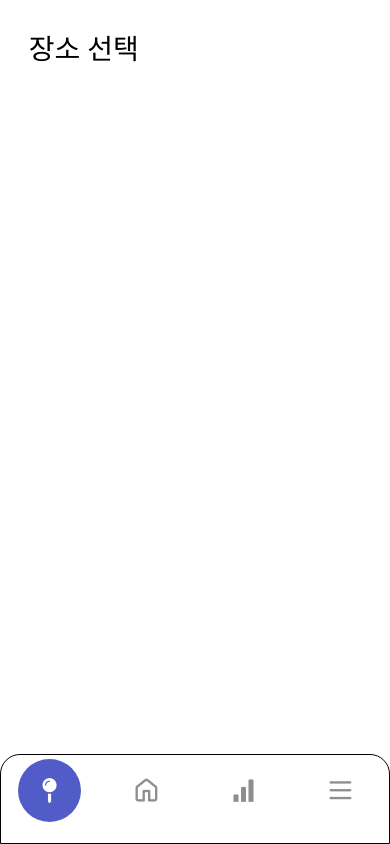
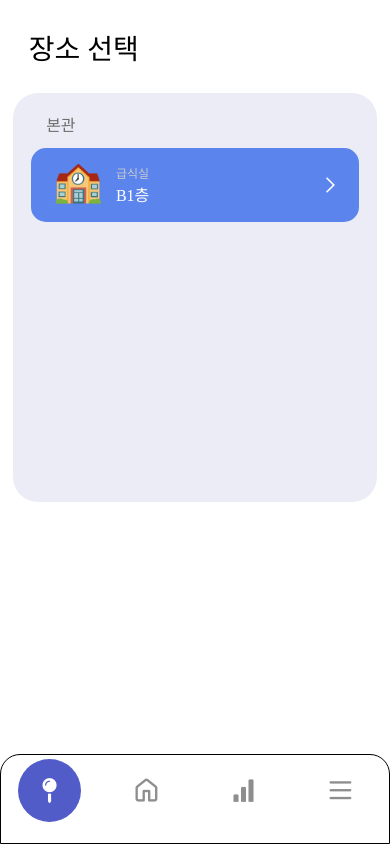
Before and after one commit to SID12g/incheck, a React Native app: screen /ChoosePlace in a window 390 px wide. Built offline with nearby package versions, Linux system fonts and the light colour scheme.

Commit message:
feat : choose place folder

```diff
--- a/screens/member/ChoosePlaceScreen.tsx
+++ b/screens/member/ChoosePlaceScreen.tsx
@@ -1,18 +1,37 @@
-import { Platform, SafeAreaView, ScrollView } from "react-native";
+import { Platform, SafeAreaView, ScrollView, TouchableOpacity } from "react-native";
 import { StyleSheet, Text, View } from "react-native";
 import { Dimensions } from 'react-native';
-
-
+import EvilIcons from 'react-native-vector-icons/EvilIcons';
 
 const windowWidth = Dimensions.get('window').width / 393;
 const windowHeight = Dimensions.get('window').height / 852;
 
+
+
 export default function MemberHomeScreen() {
     return (
         <SafeAreaView style={styles.root}>
-            <View>
+            <View style={styles.topLine}>
                 <Text style={styles.title}>장소 선택</Text>
+            </View>
+            <View style={styles.locationWrap}>
+                <View style={styles.frame}>
+                    <Text style={styles.frameText}>본관</Text>
+                    <View style={styles.folderWrap}>
 
+                        <View style={styles.folder}>
+                            <Text style={styles.folderIcon}>🏫</Text>
+                            <View style={styles.folderTitleWrap}>
+                                <Text style={styles.folderSubTitle}>급식실</Text>
+                                <Text style={styles.folderTitle}>B1층</Text>
+                            </View>
+                            <View style={styles.folderRightIconWrap}>
+                                <EvilIcons style={styles.folderRightIcon} name="chevron-right" color='white' size={40} />
+                            </View>
+                        </View>
+
+                    </View>
+                </View>
             </View>
         </SafeAreaView>
     )
@@ -23,11 +42,73 @@ const styles = StyleSheet.create({
         backgroundColor: 'white',
         flex: 1,
     },
+    topLine: {
+        flexDirection: 'row',
+        alignItems: 'center',
+    },
     title: {
         color: 'black',
         fontSize: 28,
-        fontFamily: 'Pretendard SemiBold',
-        marginLeft: windowWidth*29,
-        marginTop: windowHeight*27,
+        fontFamily: 'Pretendard-SemiBold',
+        marginLeft: windowWidth * 29,
+        marginTop: windowHeight * 27,
+    },
+    addIcon: {
+        marginLeft: windowWidth * 191,
+        marginTop: windowHeight * 27,
+    },
+    locationWrap: {
+        alignItems: 'center',
+        marginTop: windowHeight * 27,
+    },
+    frame: {
+        width: windowWidth * 366,
+        height: windowHeight * 412,
+        backgroundColor: '#EBECF5',
+        borderRadius: 25,
+    },
+    frameText: {
+        color: '#6D6D6D',
+        fontSize: 16,
+        fontFamily: 'Pretendard-SemiBold',
+        marginLeft: windowWidth * 33,
+        marginTop: windowHeight * 19,
+    },
+    folderWrap: {
+        alignItems: 'center',
+    },
+    folder: {
+        width: windowWidth * 330,
+        height: windowHeight * 75,
+        backgroundColor: '#5B84EC',
+        borderRadius: 15,
+        flexDirection: 'row',
+        marginTop: windowHeight * 12,
+        alignItems: 'center',
+    },
+    folderIcon: {
+        fontSize: 40,
+        marginBottom: windowHeight * 10,
+        marginLeft: windowWidth * 22,
+    },
+    folderTitleWrap: {
+        marginLeft: windowWidth * 13,
+    },
+    folderSubTitle: {
+        fontSize: 12,
+        fontFamily: 'Pretendard-Medium',
+        color: '#CBCBCB',
+    },
+    folderTitle: {
+        fontSize: 16,
+        fontFamily: 'Pretendard-SemiBold',
+        color: 'white',
+    },
+    folderRightIconWrap: {
+        position: 'absolute',
+        marginLeft: windowWidth*280,
+    },
+    folderRightIcon: {
+
     },
 })
```
